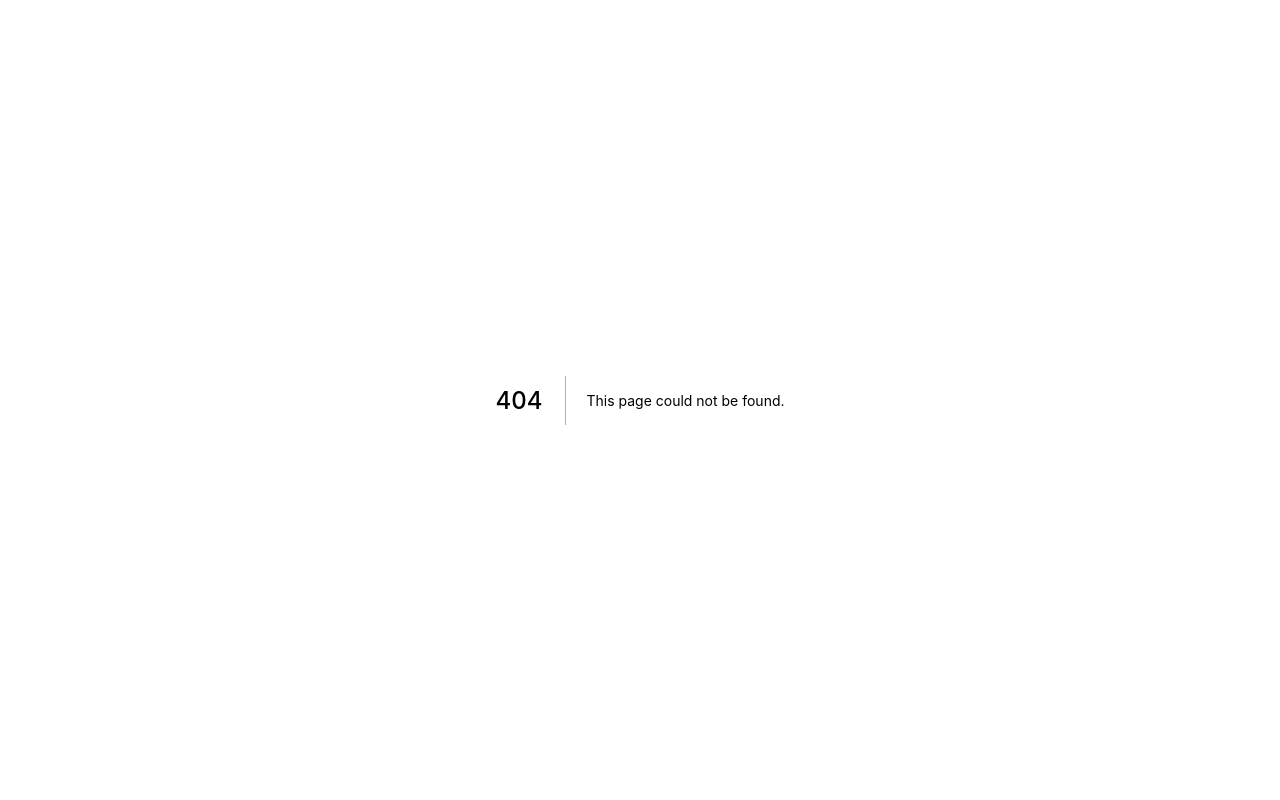
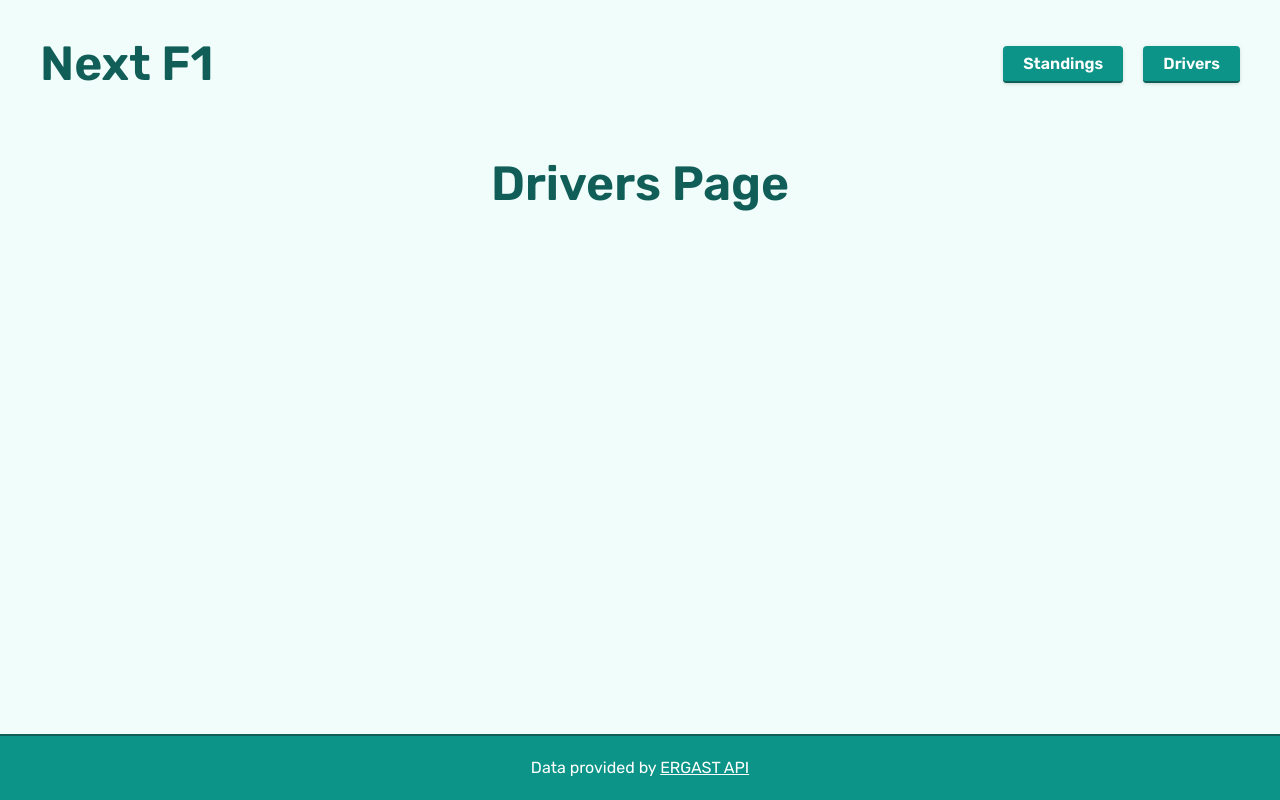
Before and after one commit to grmnlxndr/next-f1, a Next.js app: page /drivers in a window 1280 px wide. Before the commit this address had no page. Built offline with nearby package versions, Linux system fonts and the light colour scheme.

Commit message:
Add Drivers page and updated links

```diff
--- a/components/ui/Layout.js
+++ b/components/ui/Layout.js
@@ -2,11 +2,11 @@ import Navbar from './Navbar'
 
 const Layout = ({ children }) => {
   return (
-    <div className={'w-full min-h-screen bg-teal-50'}>
-      <header className={'text-center text-teal-500 p-5'}>
+    <div className={'flex flex-col items-center w-full min-h-screen bg-teal-50'}>
+      <header className={'w-full flex-growtext-center text-teal-500 p-5'}>
         <Navbar />
       </header>
-      <main className={'mx-auto w-full max-w-5xl p-4 sm:p-6 lg:p-8'}>
+      <main className={'mx-auto w-full max-w-5xl p-4 sm:p-6 lg:p-8 flex-grow'}>
         {children}
       </main>
       <footer className={'w-full text-center text-white p-5 bg-teal-600 border-t-2 border-teal-800'}>
--- /dev/null
+++ b/components/ui/LinkButton.js
@@ -0,0 +1,14 @@
+const LinkButton = ({ children, ...props }) => {
+  return (
+    <a
+      className={
+        'px-5 py-2 text-white border-b-2 border-teal-800 bg-teal-600 hover:bg-teal-500 hover:border-teal-600 font-semibold rounded filter drop-shadow'
+      }
+      {...props}
+    >
+      {children}
+    </a>
+  )
+}
+
+export default LinkButton
--- a/components/ui/Navbar.js
+++ b/components/ui/Navbar.js
@@ -1,4 +1,5 @@
-import Button from './Button'
+import Link from 'next/link'
+import LinkButton from './LinkButton'
 
 const Navbar = () => {
   return (
@@ -8,14 +9,20 @@ const Navbar = () => {
           'flex-grow font-semibold text-center md:text-left text-5xl text-teal-800'
         }
       >
-        Next F1
+        <Link href={'/'}>
+          <a className={'hover:text-teal-600'}>Next F1</a>
+        </Link>
       </div>
       <ul className={'hidden md:flex md:flex-row md:items-center md:gap-5'}>
         <li>
-          <Button>Standings</Button>
+          <Link href={'/'} passHref>
+            <LinkButton>Standings</LinkButton>
+          </Link>
         </li>
         <li>
-          <Button>Drivers</Button>
+          <Link href={'/drivers'} passHref>
+            <LinkButton>Drivers</LinkButton>
+          </Link>
         </li>
       </ul>
     </nav>
--- /dev/null
+++ b/pages/drivers/index.js
@@ -0,0 +1,10 @@
+import Layout from '../../components/ui/Layout'
+import { PageHeader } from '../../components/ui/Text'
+
+export default function DriversPage() {
+  return (
+    <Layout>
+      <PageHeader>Drivers Page</PageHeader>
+    </Layout>
+  )
+}
```
